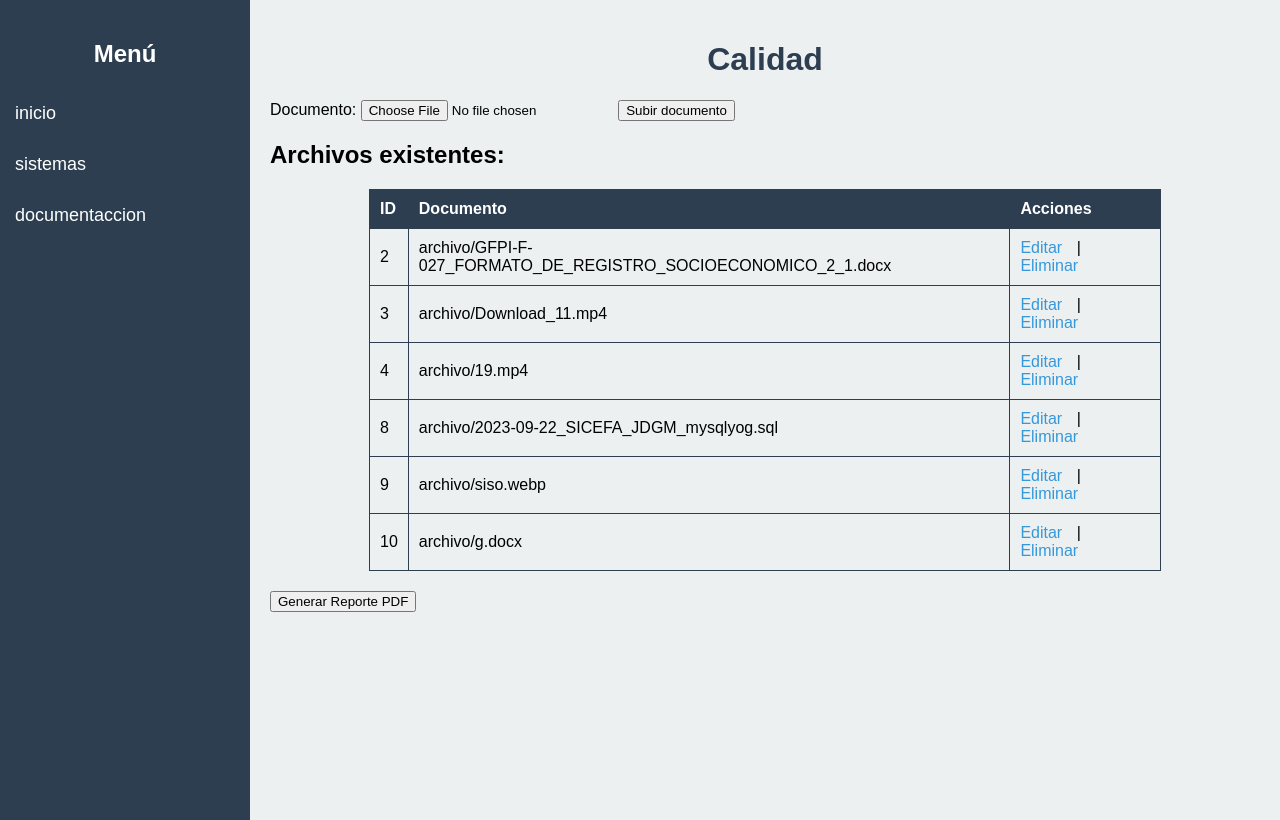
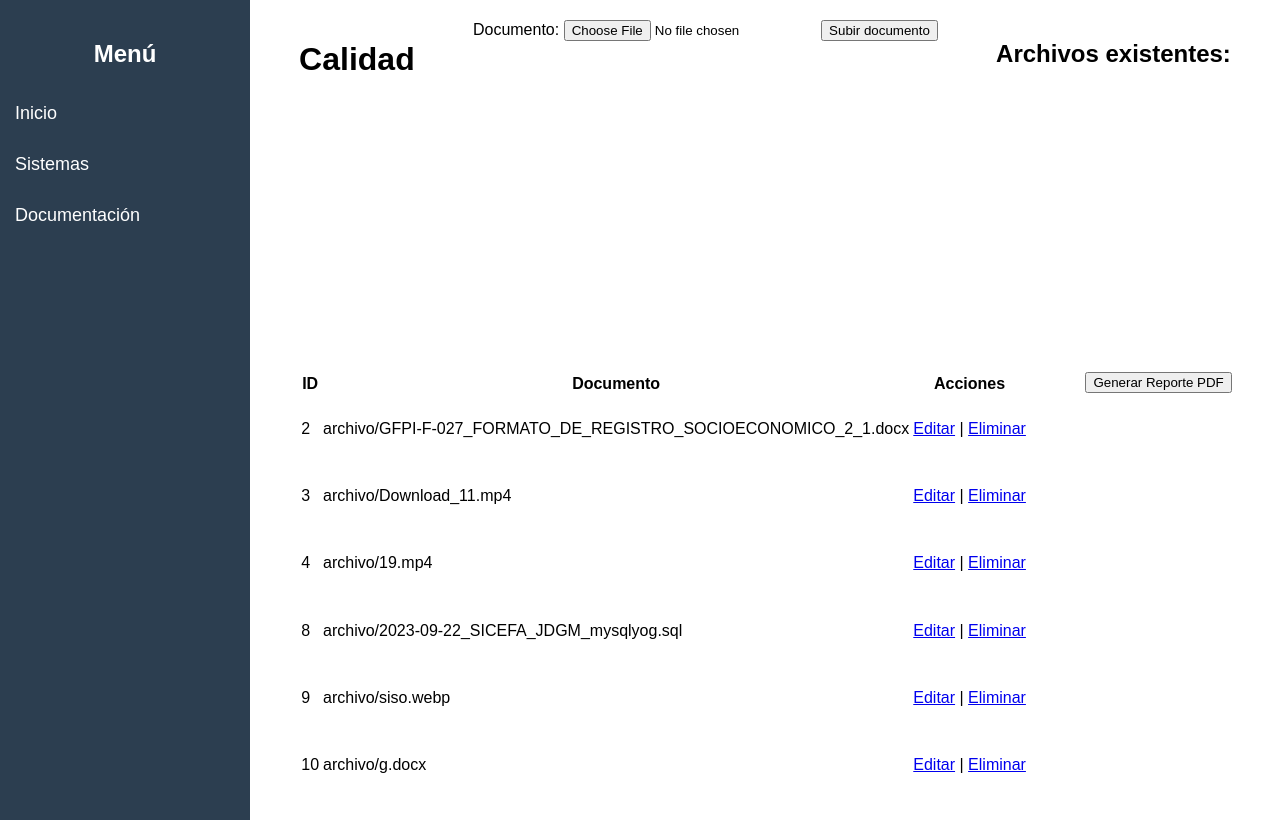
Before and after one commit to vlaurac/sig, a Django app: page /calidad/ in a window 1280 px wide. Run offline with Django 4.2, Linux system fonts and the light colour scheme; data comes from the database, SQL or seed files in the repository; both versions use the stored data as it was after the commit.

Commit message:
modificaccion en las rutas y arreglos en la vista calidad con los diferentes modales

```diff
--- a/Sistemas/Sistemas/settings.py
+++ b/Sistemas/Sistemas/settings.py
@@ -40,8 +40,7 @@ INSTALLED_APPS = [
     'sig',
 ]
 
-STATIC_URL = '/static/'
-STATICFILES_DIRS = [BASE_DIR / "static"]
+STATIC_URL = 'Sistemas/static/'
 
 MEDIA_URL = '/media/'
 MEDIA_ROOT = BASE_DIR / "media"
--- a/Sistemas/sig/templates/base_generic.html
+++ b/Sistemas/sig/templates/base_generic.html
@@ -3,7 +3,109 @@
 <head>
     <meta charset="UTF-8">
     <meta name="viewport" content="width=device-width, initial-scale=1.0">
-    <title>{% block title %}Título por defecto{% endblock %}</title>
+    <title>{% block title %}sig{% endblock %}</title>
+    <style>
+        body {
+            font-family: 'Arial', sans-serif;
+            margin: 0;
+        }
+
+        .container {
+            display: flex;
+        }
+
+        .sidebar {
+            width: 250px;
+            height: 100vh;
+            background-color: #2c3e50;
+            color: white;
+            padding-top: 20px;
+        }
+
+        .sidebar h2 {
+            text-align: center;
+        }
+
+        .sidebar a {
+            padding: 15px;
+            text-decoration: none;
+            font-size: 18px;
+            color: white;
+            display: block;
+            transition: 0.3s;
+        }
+
+        .sidebar a:hover {
+            background-color: #34495e;
+        }
+
+        .content {
+            flex: 1;
+            padding: 20px;
+            display: flex;
+            flex-wrap: wrap;
+            justify-content: space-around;
+        }
+
+        .card-container {
+            width: 200px;
+            height: 300px;
+            perspective: 1000px;
+            margin: 20px;
+        }
+
+        .card {
+            width: 100%;
+            height: 100%;
+            perspective: 1000px;
+            transition: transform 0.5s;
+        }
+
+        .card:hover {
+            transform: rotateY(180deg);
+        }
+
+        .card-inner {
+            width: 100%;
+            height: 100%;
+            transform-style: preserve-3d;
+            transition: transform 0.5s;
+        }
+
+        .card:hover .card-inner {
+            transform: rotateY(180deg);
+        }
+
+        .card-face {
+            width: 100%;
+            height: 100%;
+            position: absolute;
+            backface-visibility: hidden;
+            display: flex;
+            align-items: center;
+            justify-content: center;
+            font-size: 20px;
+            color: #333;
+            background-color: #fff;
+            border-radius: 10px;
+            box-shadow: 0 0 10px rgba(0, 0, 0, 0.1);
+        }
+
+        .front {
+            transform: rotateY(0deg);
+        }
+
+        .back {
+            transform: rotateY(180deg);
+        }
+
+        .card-face img {
+            max-width: 100%;
+            max-height: 100%;
+            border-radius: 10px;
+        }
+    </style>
+
 </head>
 <body>
     <div id="content">
--- a/Sistemas/sig/templates/sitem/calidad.html
+++ b/Sistemas/sig/templates/sitem/calidad.html
@@ -4,12 +4,11 @@
 <head>
     <meta charset="UTF-8">
     <meta name="viewport" content="width=device-width, initial-scale=1.0">
-    <title>Calidad</title>
+    <title>Sistemas</title>
     <style>
         body {
             font-family: 'Arial', sans-serif;
             margin: 0;
-            background-color: #ecf0f1;
         }
 
         .container {
@@ -26,7 +25,6 @@
 
         .sidebar h2 {
             text-align: center;
-            margin-bottom: 20px;
         }
 
         .sidebar a {
@@ -45,58 +43,80 @@
         .content {
             flex: 1;
             padding: 20px;
+            display: flex;
+            flex-wrap: wrap;
+            justify-content: space-around;
         }
 
-        .content h1 {
-            text-align: center;
-            color: #2c3e50;
+        .card-container {
+            width: 200px;
+            height: 300px;
+            perspective: 1000px;
+            margin: 20px;
         }
 
-        .content form {
-            margin-top: 20px;
+        .card {
+            width: 100%;
+            height: 100%;
+            perspective: 1000px;
+            transition: transform 0.5s;
         }
 
-        .content table {
-            margin: 0 auto;
-            width: 80%;
-            border-collapse: collapse;
+        .card:hover {
+            transform: rotateY(180deg);
         }
 
-        .content th, .content td {
-            border: 1px solid #2c3e50;
-            padding: 10px;
-            text-align: left;
+        .card-inner {
+            width: 100%;
+            height: 100%;
+            transform-style: preserve-3d;
+            transition: transform 0.5s;
         }
 
-        .content th {
-            background-color: #2c3e50;
-            color: white;
+        .card:hover .card-inner {
+            transform: rotateY(180deg);
         }
 
-        .content a {
-            color: #3498db;
-            text-decoration: none;
-            margin-right: 10px;
+        .card-face {
+            width: 100%;
+            height: 100%;
+            position: absolute;
+            backface-visibility: hidden;
+            display: flex;
+            align-items: center;
+            justify-content: center;
+            font-size: 20px;
+            color: #333;
+            background-color: #fff;
+            border-radius: 10px;
+            box-shadow: 0 0 10px rgba(0, 0, 0, 0.1);
         }
 
-        .content a:hover {
-            text-decoration: underline;
+        .front {
+            transform: rotateY(0deg);
         }
+
+        .back {
+            transform: rotateY(180deg);
+        }
+
+        .card-face img {
+            max-width: 100%;
+            max-height: 100%;
+            border-radius: 10px;
+        }
+        /* ... (tu código CSS actual) ... */
     </style>
 </head>
-
 <body>
-
-
     <div class="container">
         <div class="sidebar">
             <h2>Menú</h2>
-            <a href="#">inicio</a>
-            <a href="#">sistemas</a>
-            <a href="#">documentaccion </a>
+            <a href="{% url 'home' %}">Inicio</a>
+            <a href="{% url 'sigS' %}">Sistemas</a>
+            <a href="{% url 'sst' %}">Documentación</a>
          </div>
         <div class="content">
-            {% extends 'base_generic.html' %}
 
             {% block content %}
             <h1>Calidad</h1>
@@ -131,11 +151,9 @@
             <form method="get" action="{% url 'generar_reporte_pdf' %}" target="_blank">
                 <button type="submit">Generar Reporte PDF</button>
             </form>
-
             {% endblock %}
         </div>
     </div>
-
 </body>
 
 </html>
--- a/Sistemas/sig/views.py
+++ b/Sistemas/sig/views.py
@@ -79,7 +79,7 @@ def serve_documento(request, archivo_path):
     return serve_static(request, path=archivo_path, insecure=True)
 
 def editar_archivo(request, archivo_id):
-    archivo = get_object_or_404(Archivo, id=archivo_id)
+    archivo = get_object_or_404(ArchivoView, id=archivo_id)
 
     if request.method == 'POST':
         form = DocumentForm(request.POST, request.FILES, instance=archivo)
@@ -90,15 +90,15 @@ def editar_archivo(request, archivo_id):
         form = DocumentForm(instance=archivo)
 
     return render(request, 'sitem/editar_archivo.html', {'form': form, 'archivo': archivo})
+
 def eliminar_archivo(request, archivo_id):
-    archivo = get_object_or_404(Archivo, id=archivo_id)
+    archivo = get_object_or_404(ArchivoView, id=archivo_id)
 
     if request.method == 'POST':
         archivo.delete()
         return redirect('calidad')
 
     return render(request, 'sitem/eliminar_archivo.html', {'archivo': archivo})
-
 def home(request):
     return render(request, 'home.html')
 
@@ -121,7 +121,7 @@ def generar_reporte_pdf(request):
 
     # Acceder al usuario actual
     user = request.user if request.user.is_authenticated else None
-    user_name = user.username if user else 'Anónimo'
+    user_name = user.username if user else ''
 
     pdf = SimpleDocTemplate(response, pagesize=letter)
     data = []
```
Also changed, not shown: Sistemas/sig/templates/home.html (+16 -0 lines), Sistemas/sig/templates/sigS.html (+18 -19 lines), Sistemas/db.sqlite3, Sistemas/media/archivo/siso.webp (added), 4 other files. Lines whose indentation alone changed are shown as unchanged.
